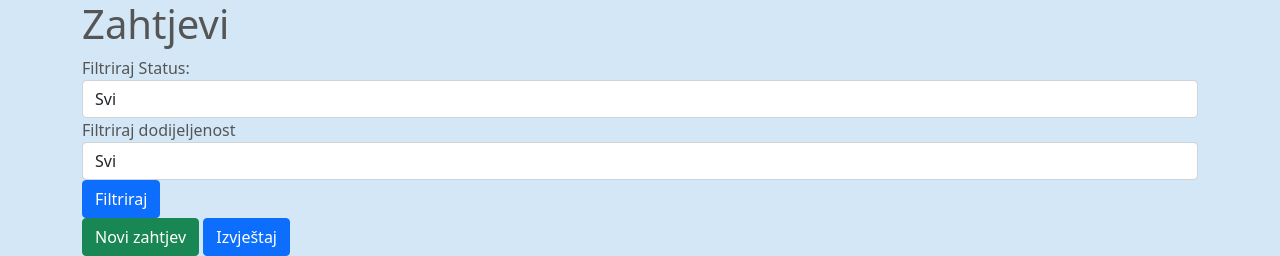
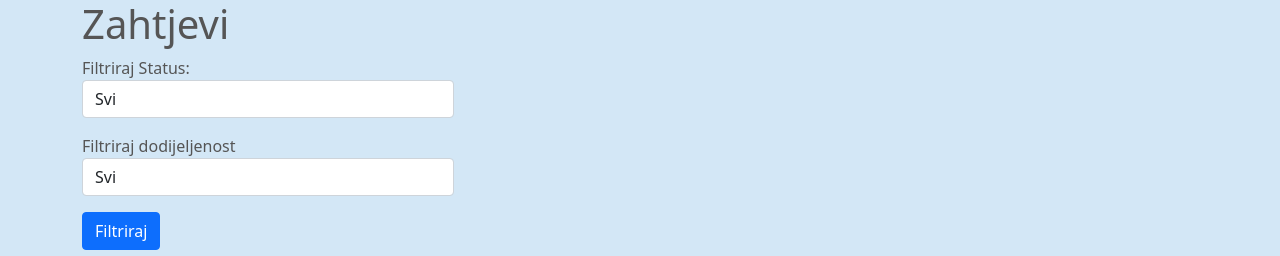
Before and after one commit to igorpavlic/Helpdesk, a Flask app: page / in a window 1280 px wide. Shown: the top 256 px of the page. Run offline with Flask 3, Linux system fonts and the light colour scheme; data that the repository does not hold is empty.

Commit message:
Update index.html

```diff
--- a/templates/index.html
+++ b/templates/index.html
@@ -15,6 +15,7 @@
 
         <form action="/" method="GET">
             <div class="form-row">
+                <div class="col-md-4 mb-3">
                     <label for="status">Filtriraj Status:</label>
                     <select class="form-control" name="status" id="status">
                         <option value="">Svi</option>
@@ -22,13 +23,18 @@
                         <option value="U tijeku" {% if status_filter == 'U tijeku' %}selected{% endif %}>U tijeku</option>
                         <option value="Zatvoren" {% if status_filter == 'Zatvoren' %}selected{% endif %}>Zatvoreni</option>
                     </select>
+                </div>
+                <div class="col-md-4 mb-3">
                     <label for="assigned">Filtriraj dodijeljenost</label>
                     <select class="form-control" name="assigned" id="assigned">
                         <option value="">Svi</option>
                         <option value="true" {% if assigned_filter == 'true' %}selected{% endif %}>Dodijeljen</option>
                         <option value="false" {% if assigned_filter == 'false' %}selected{% endif %}>Nije dodijeljen</option>
                     </select>
+                </div>
+                <div class="col-md-4 mb-3">
                     <button type="submit" class="btn btn-primary">Filtriraj</button>
+                </div>
             </div>
         </form>
 
```
